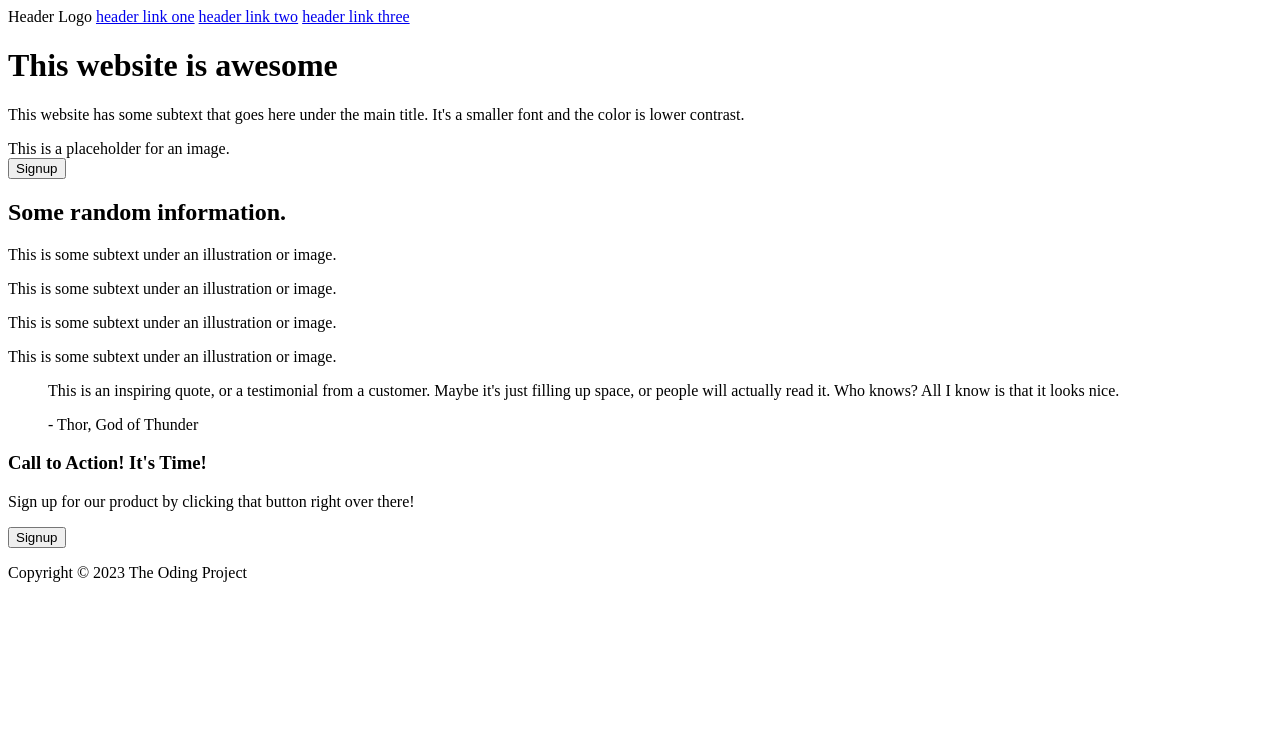
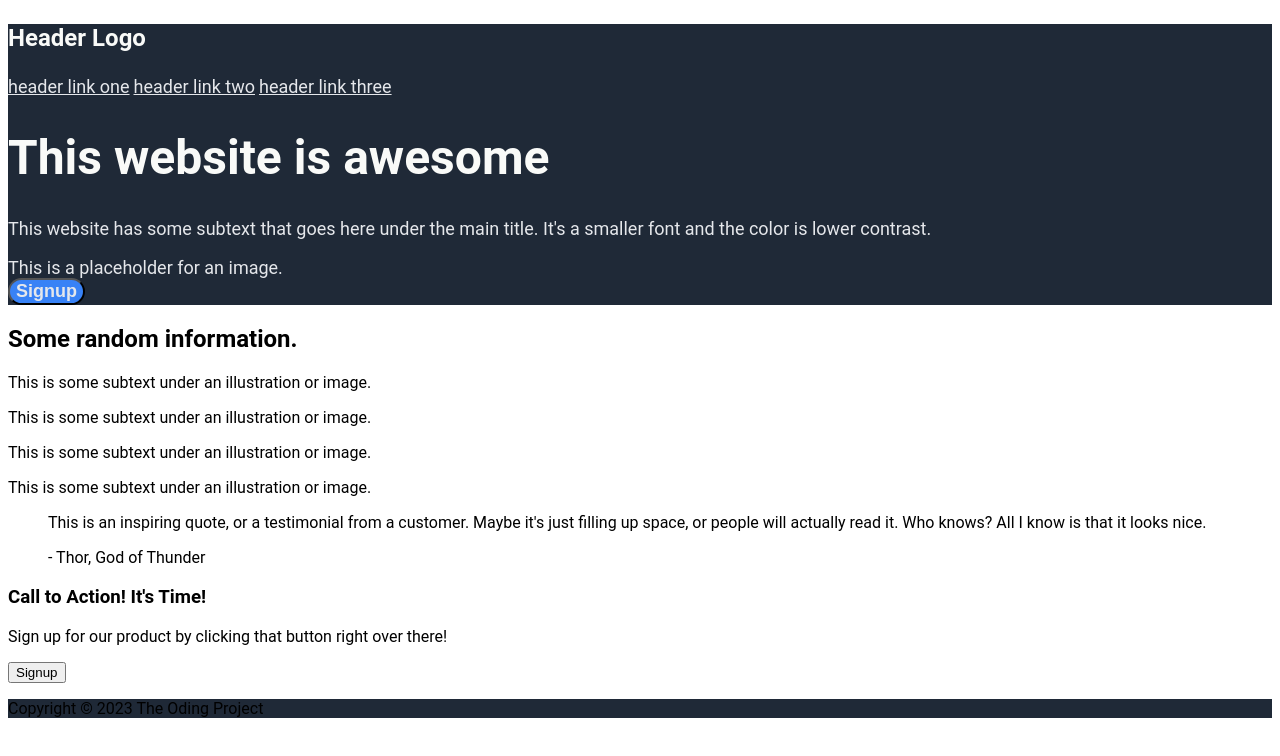
Before and after one commit to onkeld/odin-landingpage, a plain HTML site: page index.html in a window 1280 px wide. Drawn offline with Linux system fonts and the light colour scheme.

Commit message:
Style Header and Hero Section
Apply basic styles to the header and hero section.
Font Styles, Colours and other text styles are applied.
Placement of elements is left for later.
TODO: Style links, correctly size the button, layout the elements on
the page.

Signed-off-by: Daniel Zaumsegel <daniel.zaumsegel@gmail.com>

```diff
--- a/index.html
+++ b/index.html
@@ -14,23 +14,23 @@
   <div class="hero">
 
     <header class="header">
-      Header Logo
-      <a href="#" class="header-links">header link one</a>
-      <a href="#" class="header-links">header link two</a>
-      <a href="#" class="header-links">header link three</a>
+      <p class="logo">Header Logo</p>
+      <a href="#" class="header-links hero-secondary">header link one</a>
+      <a href="#" class="header-links hero-secondary">header link two</a>
+      <a href="#" class="header-links hero-secondary">header link three</a>
     </header>
 
     <div class="hero-content">
-      <h1>This website is awesome</h1>
-      <p>
+      <h1 class="hero-main">This website is awesome</h1>
+      <p class="hero-secondary">
         This website has some subtext that goes here under the main title. It's a smaller font and the color is lower
         contrast.
       </p>
-      <div class="hero-image">
+      <div class="hero-image hero-secondary">
         This is a placeholder for an image.
       </div>
 
-      <button>Signup</button>
+      <button class="hero-signup">Signup</button>
 
     </div>
 
--- a/styles.css
+++ b/styles.css
@@ -0,0 +1,37 @@
+body {
+  font-family: Roboto, sans-serif;
+}
+
+.hero {
+  background-color: #1f2937;
+}
+
+.hero-main {
+  font-size: 48px;
+  font-weight: bolder;
+  color: #f9faf8;
+}
+
+.hero-secondary {
+  font-size: 18px;
+  color: #e5e7eb;
+}
+
+.logo {
+  font-size: 24px;
+  font-weight: bold;
+  color: #f9faf8;
+
+}
+
+.hero-signup {
+  background-color: #3882f6;
+  color: #e5e7eb;
+  font-weight: bold;
+  font-size: 18px;
+  border-radius: 25px;
+}
+
+footer {
+  background-color: #1f2937;
+}
```
